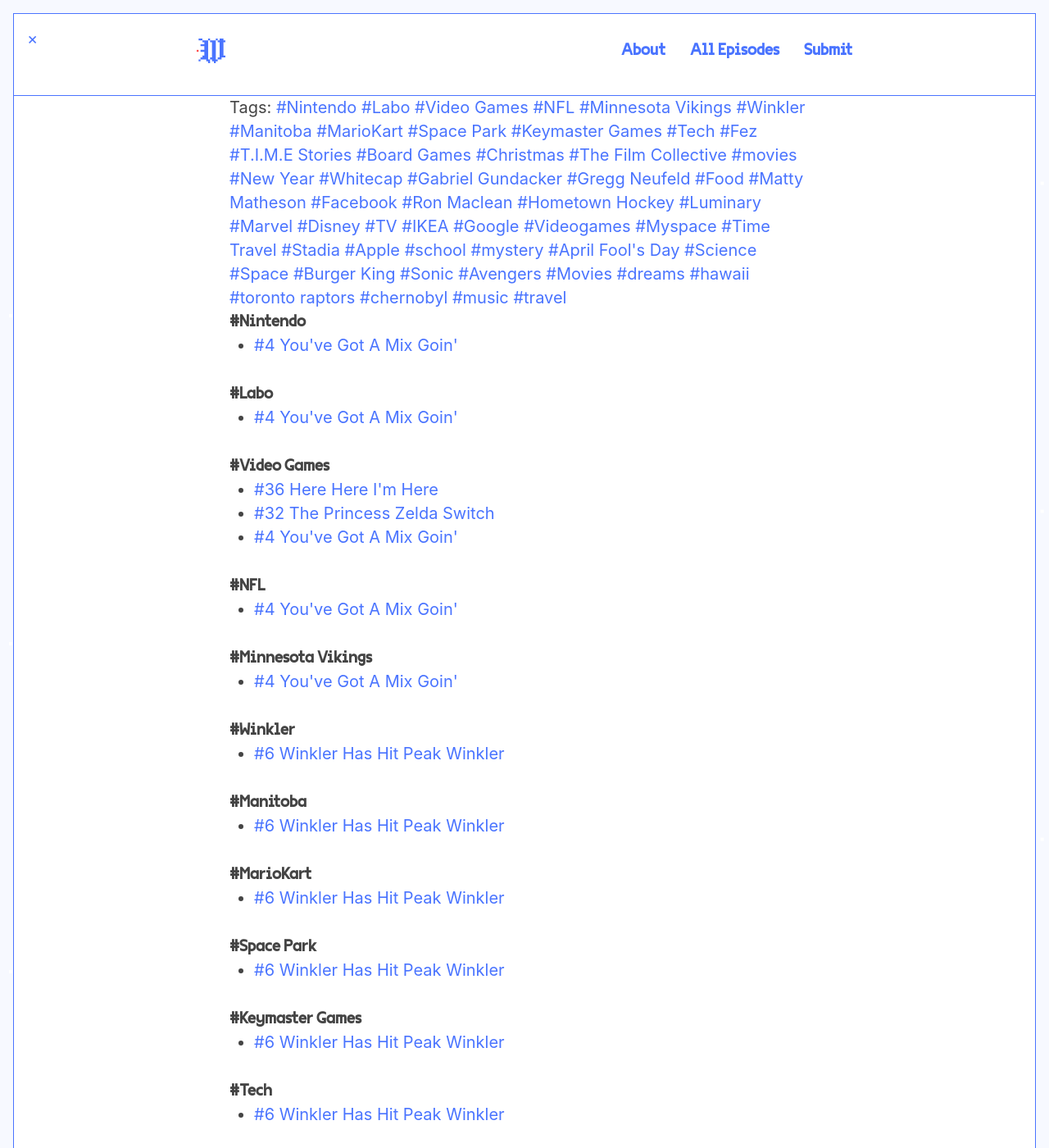
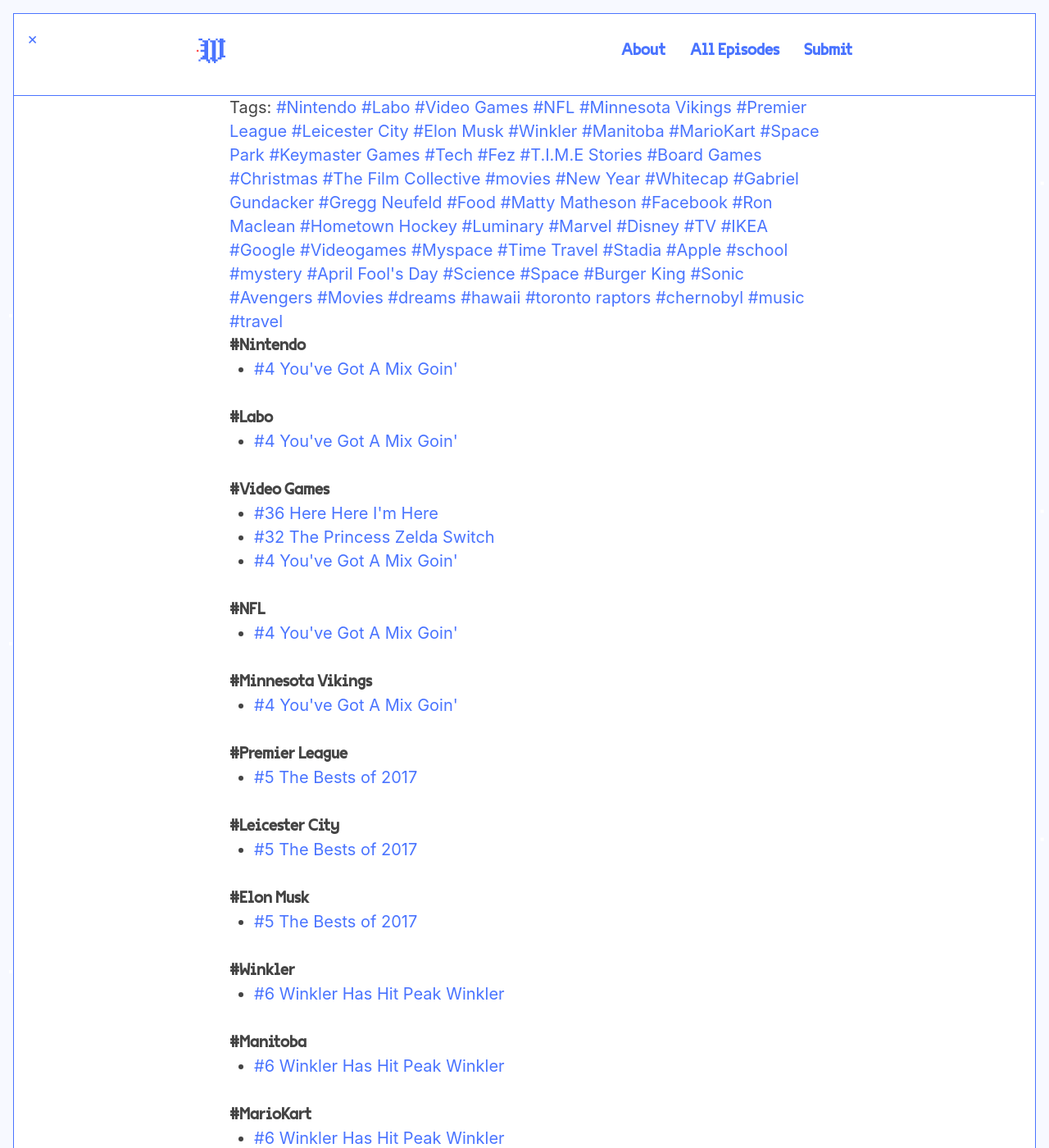
Before and after one commit to jondueck/whatevertown, a Jekyll site: the page built from tags.html, in a window 1280 px wide and 1400 px high. Shown: the whole window at 82% size. Built offline with Jekyll 4.4.1, drawn with Linux system fonts in a browser that asks for light colours; some web fonts are replaced.

Commit message:
Updated Episode 005 The Bests Of 2017

```diff
--- a/_posts/2018-02-06-episode-005-the-bests-of-2017.markdown
+++ b/_posts/2018-02-06-episode-005-the-bests-of-2017.markdown
@@ -2,25 +2,28 @@
 title: "#5 The Bests of 2017"
 date: 2018-02-06 09:23:00 -06:00
 permalink: "/episode/5/"
+tags:
+- Premier League
+- Leicester City
+- Elon Musk
 season: 1
+episode_type: full
 episode: 5
-episode_type: full
-Author: Whatevertown
 file: https://s3.ca-central-1.amazonaws.com/lodgment-remark-slipshod/005.mp3
 file_itunes: https://s3.ca-central-1.amazonaws.com/lodgment-remark-slipshod/005.m4a
 stitcher: 53172733
-soundcloud:
 googleplay: https://play.google.com/music/m/Dogtbzxvswrqycrtn7f6bsnybvq?t=Episode_005__The_Bests_of_2017-Whatevertown
 itunes: https://itunes.apple.com/ca/podcast/episode-005-the-bests-of-2017/id1326449177?i=1000401605984&mt=2
 artwork: http://whatevertown.com/dist/artwork/artwork_default.jpg
 summary: In this episode we talk about our favourite albums, movies, tv shows, and
   podcasts of 2017.
-Exerpt: In this episode we talk about our favourite albums, movies, tv shows, and
-  podcasts of 2017.
 duration: '43:03'
 length: 62077559
 explicit: 'no'
 block: 'no'
+Author: Whatevertown
+Exerpt: In this episode we talk about our favourite albums, movies, tv shows, and
+  podcasts of 2017.
 layout: post
 ---
 
```
